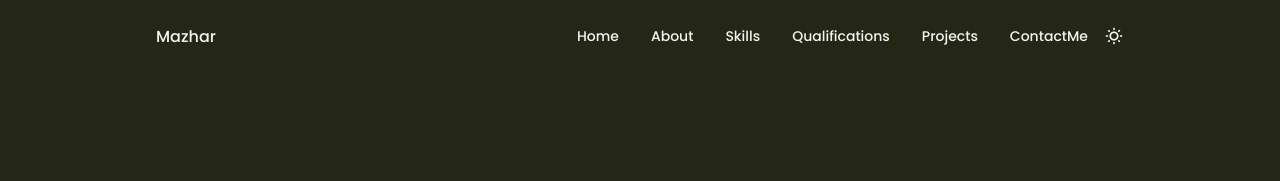
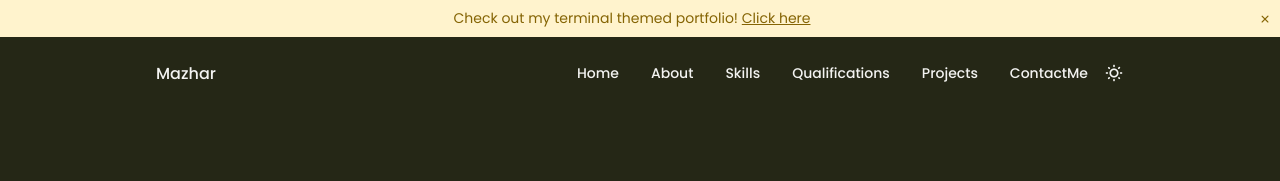
Before and after one commit to syedmazharaliraza/portfolio, a website: page index.html in a window 1280 px wide. Shown: the top 181 px of the page. Drawn offline with nearby package versions, Linux system fonts and the light colour scheme.

Commit message:
added new portfolio notification bar

```diff
--- a/assets/css/styles.css
+++ b/assets/css/styles.css
@@ -174,6 +174,28 @@ img {
 }
 
 /* Nav */
+.notification-bar {
+  background-color: #fff3cd; /* Red background color, you can change it */
+  color: #856404; /* Dark red text color, you can change it */
+  padding: 8px 24px 8px 8px;
+  font-size: 14px;
+  text-align: center;
+  position: relative;
+}
+
+.notification-bar a {
+  color: inherit;
+  text-decoration: underline;
+  white-space: nowrap;
+}
+
+#close-notification-icon {
+  position: absolute;
+  right: 8px;
+  top: 50%;
+  transform: translateY(-50%);
+  cursor: pointer;
+}
 
 .nav {
   max-width: 968px;
--- a/assets/js/script.js
+++ b/assets/js/script.js
@@ -2,6 +2,14 @@
 const navMenu = document.getElementById("nav-menu");
 const navToggle = document.getElementById("nav-toggle");
 const navClose = document.getElementById("nav-close");
+
+// Close notification bar
+const notificationBar = document.querySelector(".notification-bar");
+const closeNotificationIcon = document
+  .querySelector("#close-notification-icon")
+  .addEventListener("click", () => {
+    notificationBar.style.display = "none";
+  });
 
 // Colour change
 let huecolor = 0;
--- a/index.html
+++ b/index.html
@@ -23,6 +23,11 @@
 <body class="dark-theme">
     <!-- Header -->
     <header class="header" id="header">
+        <div role="alert" class="notification-bar">
+            <span>Check out my terminal themed portfolio!</span>
+            <a href="https://xp.mazhar-ali.com" target="_blank">Click here</a>
+            <i class="uil uil-times" id="close-notification-icon"></i>
+        </div>
         <nav class="nav container">
             <a href="#" class="nav-logo">Mazhar</a>
             <div class="nav-menu" id="nav-menu">
```
